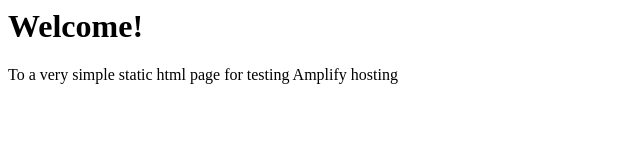
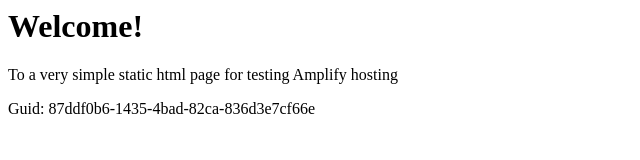
Before and after one commit to aws-aemilia-pdx/Github-PR-Commit-Integration-Test-DoNotTouch-Gith-OKSLNVO2-v1-gamma-us-west-2, a website: page src/index.html in a window 1280 px wide. Shown: the whole page, without its empty margins (0-640 px from the left). Drawn offline with Linux system fonts and the light colour scheme.

Commit message:
commit from integ tests

```diff
--- a/src/index.html
+++ b/src/index.html
@@ -1,3 +1,5 @@
+
+
 <html lang="en">
 
 <head>
@@ -10,6 +12,6 @@
 <body>
     <h1>Welcome!</h1>
     <p>To a very simple static html page for testing Amplify hosting</p>
-</body>
+    <p>Guid: 87ddf0b6-1435-4bad-82ca-836d3e7cf66e</p></body>
 
 </html>
```
